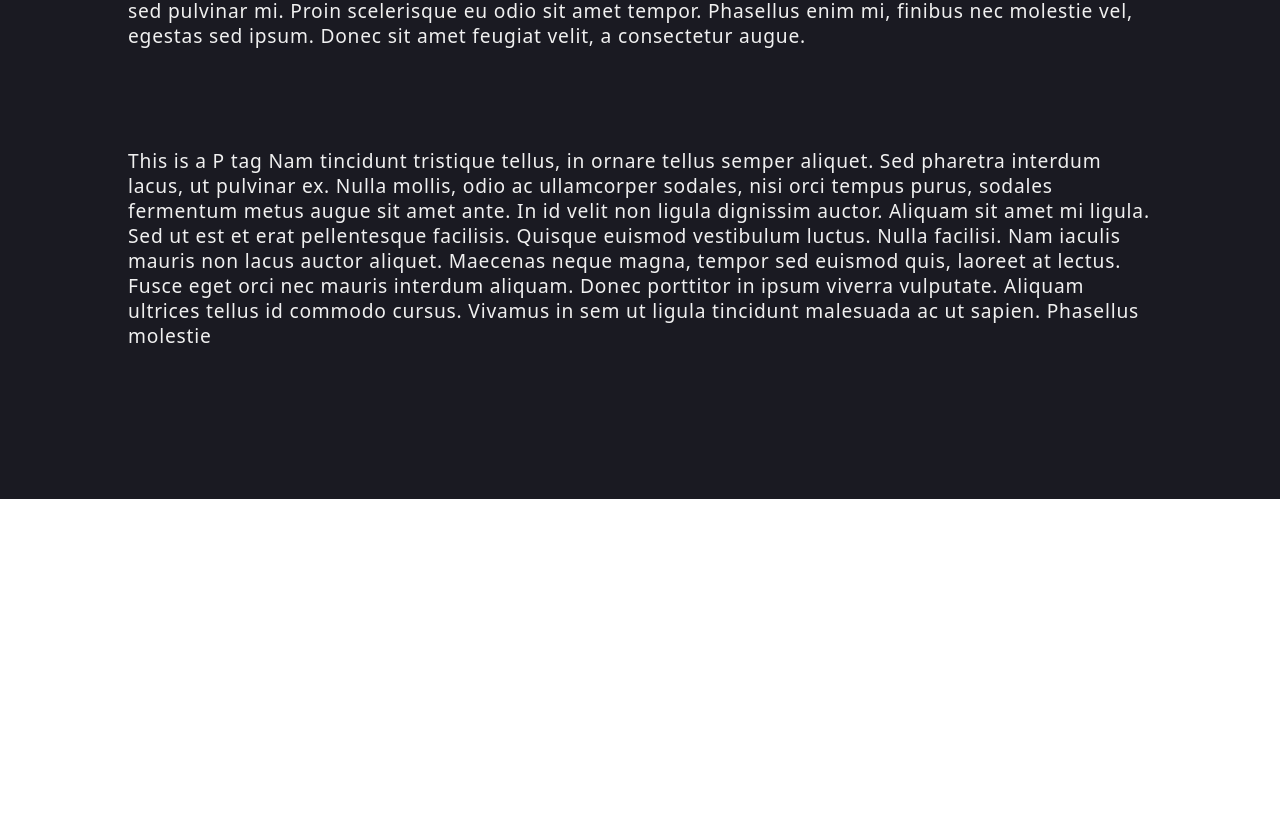
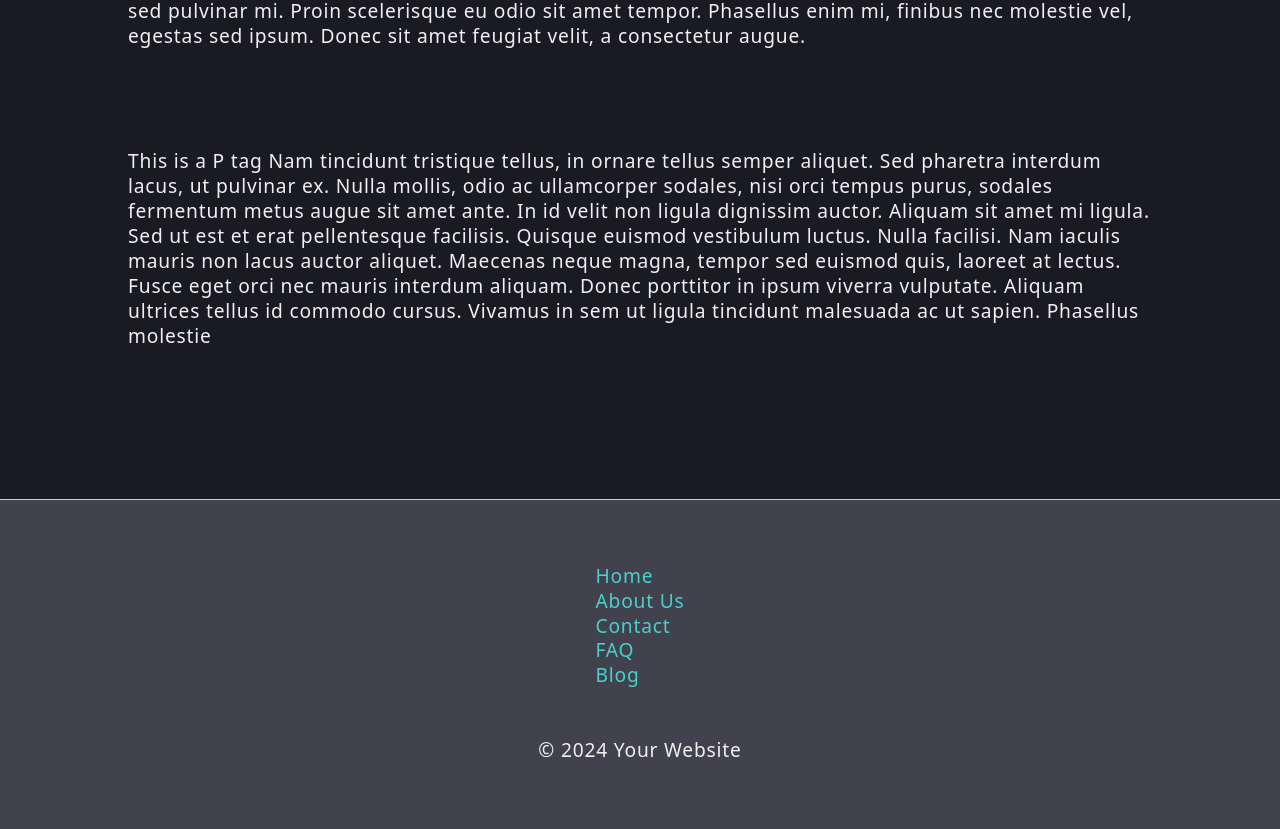
Before and after one commit to AaronGabriel147/universal-template, a plain HTML site: page index.html in a window 1280 px wide. Shown: the part 1234-2063 px from the top of the page. Before the commit the page ends 1733 px from the top, so only its background shows below. Drawn offline with Linux system fonts and the light colour scheme.

Commit message:
Added footer

```diff
--- a/base.css
+++ b/base.css
@@ -40,6 +40,7 @@
     text-decoration: none;
     letter-spacing: .05rem;
     line-height: 1.3;
+    list-style: none;
     /* border: 2px solid rgb(182, 181, 181); */
 }
 
@@ -129,6 +130,25 @@ a {
 
 
 
+.site-footer {
+    background-color: var(--background-2);
+    color: var(--font-color-1);
+    text-align: center;
+    width: 100%;
+    bottom: 0;
+    padding-top: 1rem;
+    padding-bottom: 1rem;
+    border-top: 1px solid var(--border-color);
+    /* border: 2px solid red; */
+    /* line-height: 2; */
+}
+
+
+/* @@@@@@@@@@@@@@@@@@@@@@ */
+/* @ Breakpoints below @@ */
+/* @@@@@@@@@@@@@@@@@@@@@@ */
+
+
 /* Breakpoints below */
 
 @media screen and (max-width: 600px) {
--- a/index.html
+++ b/index.html
@@ -18,6 +18,8 @@
             <ul class="header-link-container">
                 <li><a href="#">About</a></li>
                 <li><a href="#">Contact</a></li>
+                <li><a href="#">FAQ</a></li>
+                <li><a href="#">Blog</a></li>
             </ul>
         </nav>
     </header>
@@ -56,5 +58,24 @@
         </p>
     </div>
 </div>
+
+
+<footer class="site-footer flex-center-column">
+    <nav style="padding-top: 3rem;">
+        <ul style="text-align: left;">
+            <li><a href="#home">Home</a></li>
+            <li><a href="#about">About Us</a></li>
+            <li><a href="#contact">Contact</a></li>
+            <li><a href="#faq">FAQ</a></li>
+            <li><a href="#blog">Blog</a></li>
+        </ul>
+    </nav>
+    <p>&copy; 2024 Your Website</p>
+</footer>
+
+
+
+
+
 </body>
 </html>
```
Also changed, not shown: header.css (line endings or trailing spaces).
